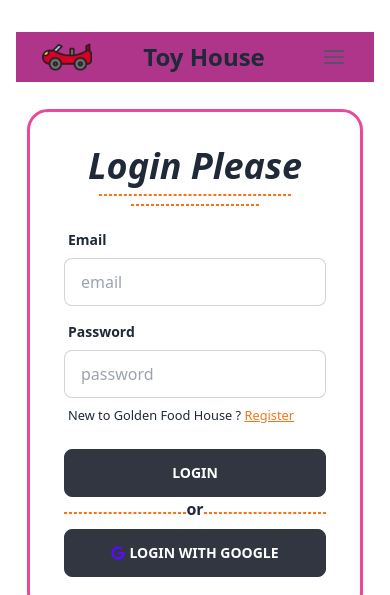
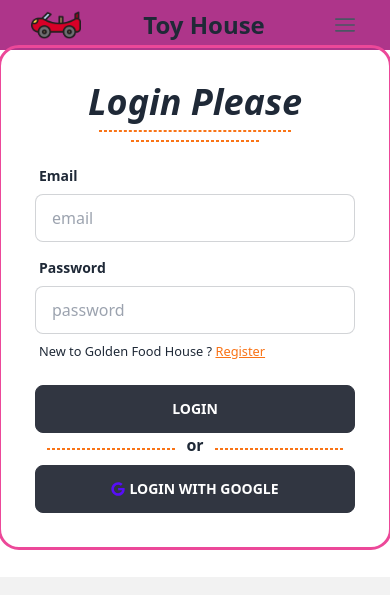
Before and after one commit to Showrab15/Toy-House, a React (Vite) app: page /login in a window 390 px wide. Shown: the top 595 px of the page. Built offline with nearby package versions, Linux system fonts and the light colour scheme; no server answers.

Commit message:
own component added in index css file

```diff
--- a/index.html
+++ b/index.html
@@ -4,7 +4,7 @@
     <meta charset="UTF-8" />
     <link rel="icon" type="image/svg+xml" href="/vite.svg" />
     <meta name="viewport" content="width=device-width, initial-scale=1.0" />
-    <title>Vite + React</title>
+    <title>Toy House</title>
   </head>
   <body>
     <div id="root"></div>
--- a/src/index.css
+++ b/src/index.css
@@ -2,31 +2,23 @@
 @tailwind components;
 @tailwind utilities;
 
-.my-container{
-    @apply px-4 py-8 mx-auto sm:max-w-xl md:max-w-full lg:max-w-screen-xl md:px-24 lg:px-8 lg:py-10
-  }
 
-.title{
-  @apply text-center text-4xl  font-bold italic
+.title {
+  @apply text-center text-4xl font-bold italic
 }
 
-  .btn-outlined{
-    @apply  font-medium  rounded-lg transition duration-200  shadow-md  md:mb-0  px-2 py-2 md:px-8 md:py-3 m-2 text-lg text-sky-500  hover:border-transparent border-2 border-cyan-200
-  }
 
-  .long-line{
-    @apply  border border-dashed border-orange-500 w-48 mx-auto mt-2
-  }
 
-.short-line{
+.long-line {
+  @apply border border-dashed border-orange-500 w-48 mx-auto mt-2
+}
+
+.short-line {
   @apply border border-dashed border-orange-500 w-32 mx-auto mt-2
+}
 
-  }
 
-  .event-card{
-    @apply card border-2 border-orange-600 mt-8 md:mt-0 backdrop-brightness-50 w-full bg-base-100
-  }
 
-  .button{
-    @apply btn bg-[#AO736E] btn-active
-  }
+.button {
+  @apply btn bg-[#AO736E] btn-active
+}
```
